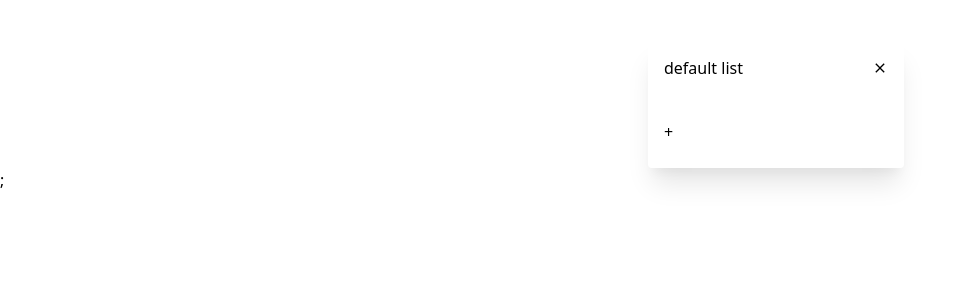
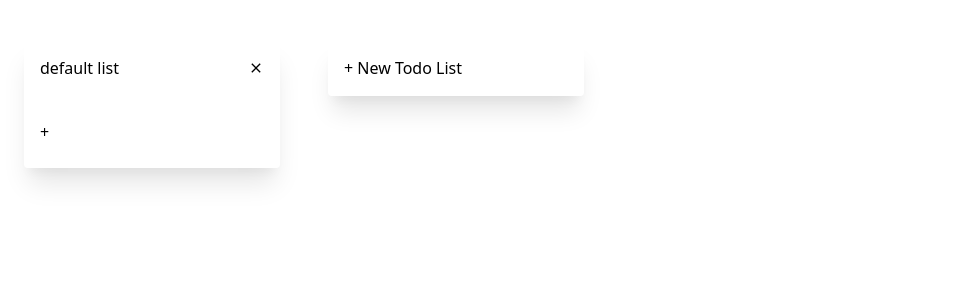
Before and after one commit to hisomura/trello-copy, a Next.js app: page / in a window 1280 px wide. Shown: the top 300 px of the page, without its empty margins (0-964 px from the left). Built offline with nearby package versions, Linux system fonts and the light colour scheme.

Commit message:
Add NewList component.

```diff
--- a/pages/_app.tsx
+++ b/pages/_app.tsx
@@ -6,7 +6,7 @@ import store from "../src/store/store";
 export default function App({ Component, pageProps }: AppProps) {
   return (
     <Provider store={store}>
-      <Component {...pageProps} />;
+      <Component {...pageProps} />
     </Provider>
   );
 }
--- a/src/components/CardContainer.tsx
+++ b/src/components/CardContainer.tsx
@@ -1,4 +1,4 @@
-import {Card} from "../store/cardsSlice";
+import { Card } from "../store/cardsSlice";
 
 type Props = {
   key: string;
@@ -8,7 +8,7 @@ type Props = {
 export default function CardContainer(props: Props) {
   return (
     <li className="flex py-2 border-t">
-      <input className="my-auto mr-2" type="checkbox"/>
+      <input className="my-auto mr-2" type="checkbox" />
       <p className="text-sm">{props.card.name}</p>
     </li>
   );
--- a/src/components/ListContainer.tsx
+++ b/src/components/ListContainer.tsx
@@ -1,20 +1,20 @@
-import {MdClose} from "react-icons/md";
-import {useDispatch, useSelector} from "react-redux";
-import {addCard, selectCards} from "../store/cardsSlice";
-import {createInputTextOnKeyDownCallback} from "../lib/inputText";
-import {List} from "../store/listsSlice";
+import { MdClose } from "react-icons/md";
+import { useDispatch, useSelector } from "react-redux";
+import { addCard, Card } from "../store/cardsSlice";
+import { createInputTextOnKeyDownCallback } from "../lib/inputText";
+import { List } from "../store/listsSlice";
 import CardContainer from "./CardContainer";
 
-
 type Props = {
-  list: List
-}
+  list: List;
+};
 
 export default function ListContainer(props: Props) {
-
   const dispatch = useDispatch();
-  const cards = useSelector(selectCards);
-  const onKeyDown = createInputTextOnKeyDownCallback((input) => dispatch(addCard({listId: props.list.id, name: input})))
+  const cards = useSelector((state: { cards: Card[] }) => state.cards.filter((card) => card.listId === props.list.id));
+  const onKeyDown = createInputTextOnKeyDownCallback((input) =>
+    dispatch(addCard({ listId: props.list.id, name: input }))
+  );
 
   return (
     <>
@@ -22,25 +22,18 @@ export default function ListContainer(props: Props) {
         <div className="w-64 shadow-xl rounded px-4 pb-4">
           <div className="pt-4 flex justify-between">
             <h1>{props.list.name}</h1>
-            <button
-              className="my-auto focus:outline-none"
-            >
-              <MdClose/>
+            <button className="my-auto focus:outline-none">
+              <MdClose />
             </button>
           </div>
 
           <div className="max-w-xl pt-8 z-0">
             <div className="py-2">
-              +{" "}
-              <input
-                className="focus:outline-none ml-1 w-10/12 text-sm"
-                onKeyDown={onKeyDown}
-                type="text"
-              />
+              + <input className="focus:outline-none ml-1 w-10/12 text-sm" onKeyDown={onKeyDown} type="text" />
             </div>
             <ul>
               {cards.map((card) => {
-                return <CardContainer key={card.id} card={card}/>
+                return <CardContainer key={card.id} card={card} />;
               })}
             </ul>
           </div>
--- /dev/null
+++ b/src/components/NewList.tsx
@@ -0,0 +1,44 @@
+import { useEffect, useRef, useState } from "react";
+import { createInputTextOnKeyDownCallback } from "../lib/inputText";
+import { useDispatch } from "react-redux";
+import { addList } from "../store/listsSlice";
+
+export default function NewList() {
+  const dispatch = useDispatch();
+
+  const [inputMode, setInputMode] = useState(false);
+  const inputEl = useRef<HTMLInputElement>(null);
+
+  const onKeyDown = createInputTextOnKeyDownCallback((input) => {
+    dispatch(addList({ boardId: "default-board", name: input }));
+  });
+
+  useEffect(() => {
+    if (inputMode && inputEl.current) {
+      inputEl.current.focus();
+    }
+  }, [inputMode]);
+
+  return (
+    <div className="mx-6 pt-2 z-0">
+      <div className="w-64 shadow-xl rounded px-4 pb-4">
+        <div className="pt-4">
+          {inputMode ? (
+            <input
+              type="text"
+              id="new-todo-list"
+              className="focus:outline-none ml-1 w-10/12"
+              ref={inputEl}
+              onKeyDown={onKeyDown}
+              onBlur={() => setInputMode(false)}
+            />
+          ) : (
+            <h1 className="cursor-pointer " onClick={() => setInputMode(true)}>
+              + New Todo List
+            </h1>
+          )}
+        </div>
+      </div>
+    </div>
+  );
+}
--- a/src/pages/index.tsx
+++ b/src/pages/index.tsx
@@ -1,12 +1,14 @@
 import {useSelector} from "react-redux";
 import ListContainer from "../components/ListContainer";
 import {selectLists} from "../store/listsSlice";
+import NewList from "../components/NewList";
 
 export default function Home() {
   const lists = useSelector(selectLists);
   return (
-    <div className="max-w-xl mx-auto pt-8 z-0 flex justify-end">
+    <div className="max-w-xl mr-auto pt-8 z-0 flex justify-start">
       {lists.map(l => <ListContainer key={l.id} list={l}/>)}
+      <NewList />
     </div>
   );
 }
```
